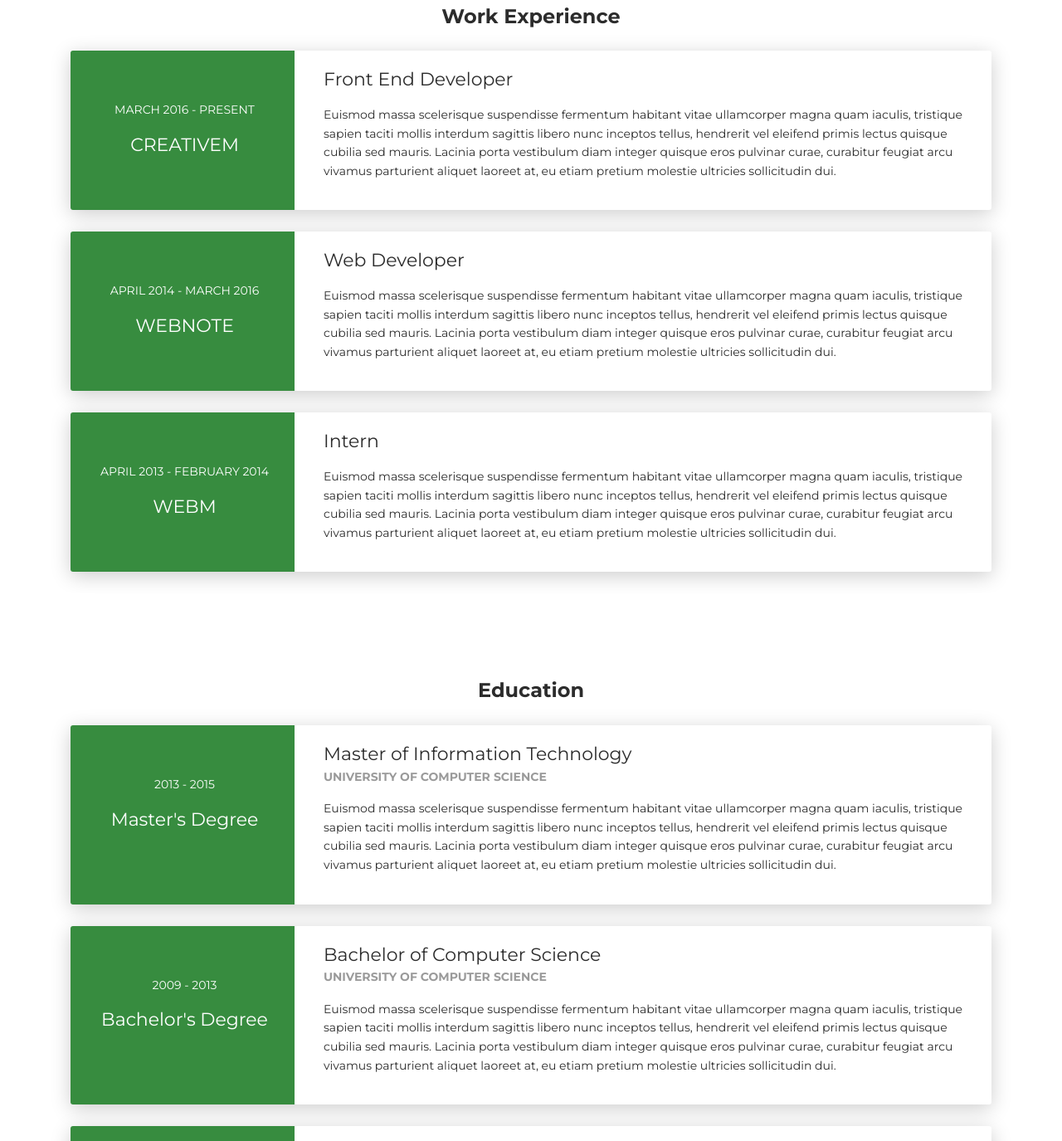
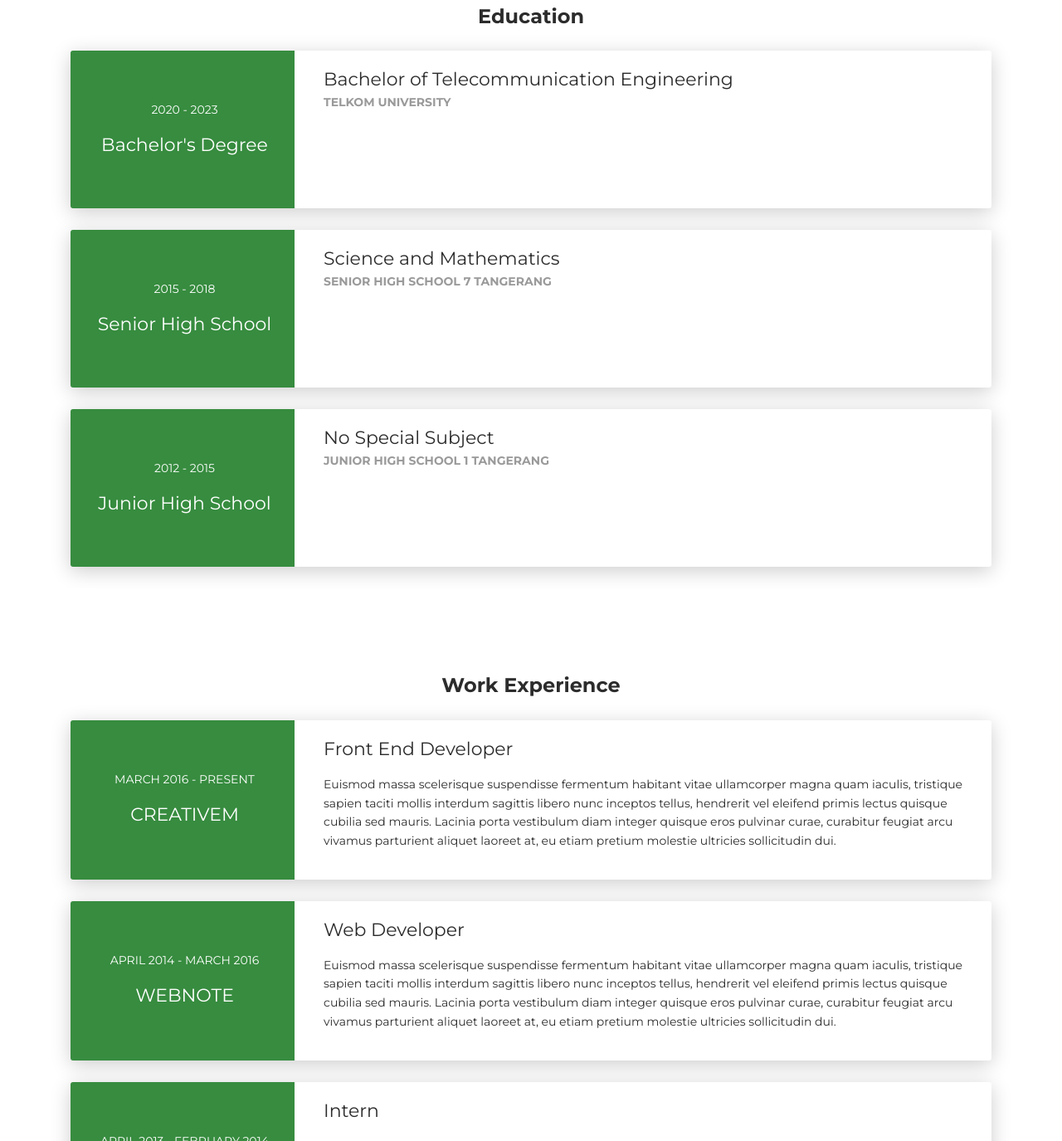
Before and after one commit to rezhafeb/Bengpro, a plain HTML site: page index.html in a window 1280 px wide. Shown: the part 1425-2800 px from the top of the page at 83% size. Drawn offline with Linux system fonts and the light colour scheme.

Commit message:
Education Updates

```diff
--- a/index.html
+++ b/index.html
@@ -31,7 +31,7 @@
               <ul class="navbar-nav">
                 <li class="nav-item"><a class="nav-link smooth-scroll" href="#about">About</a></li>
                 <li class="nav-item"><a class="nav-link smooth-scroll" href="#skill">Skills</a></li>
-                <li class="nav-item"><a class="nav-link smooth-scroll" href="#experience">Education</a></li>
+                <li class="nav-item"><a class="nav-link smooth-scroll" href="#experience">Achievement</a></li>
                 <li class="nav-item"><a class="nav-link smooth-scroll" href="#contact">Contact</a></li>
               </ul>
             </div>
@@ -157,6 +157,62 @@
     </div>
   </div>
 </div>
+<div class="section">
+  <div class="container cc-education">
+    <div class="h4 text-center mb-4 title">Education</div>
+    <div class="card">
+      <div class="row">
+        <div class="col-md-3 bg-primary" data-aos="fade-right" data-aos-offset="50" data-aos-duration="500">
+          <div class="card-body cc-education-header">
+            <p>2020 - 2023</p>
+            <div class="h5">Bachelor's Degree</div>
+          </div>
+        </div>
+        <div class="col-md-9" data-aos="fade-left" data-aos-offset="50" data-aos-duration="500">
+          <div class="card-body">
+            <div class="h5">Bachelor  of Telecommunication Engineering</div>
+            <p class="category">Telkom University</p>
+            <p></p>
+          </div>
+        </div>
+      </div>
+    </div>
+    <div class="card">
+      <div class="row">
+        <div class="col-md-3 bg-primary" data-aos="fade-right" data-aos-offset="50" data-aos-duration="500">
+          <div class="card-body cc-education-header">
+            <p>2015 - 2018</p>
+            <div class="h5">Senior High School</div>
+          </div>
+        </div>
+        <div class="col-md-9" data-aos="fade-left" data-aos-offset="50" data-aos-duration="500">
+          <div class="card-body">
+            <div class="h5">Science and Mathematics</div>
+            <p class="category">Senior High School 7 Tangerang</p>
+            <p></p>
+          </div>
+        </div>
+      </div>
+    </div>
+    <div class="card">
+      <div class="row">
+        <div class="col-md-3 bg-primary" data-aos="fade-right" data-aos-offset="50" data-aos-duration="500">
+          <div class="card-body cc-education-header">
+            <p>2012 - 2015</p>
+            <div class="h5">Junior High School</div>
+          </div>
+        </div>
+        <div class="col-md-9" data-aos="fade-left" data-aos-offset="50" data-aos-duration="500">
+          <div class="card-body">
+            <div class="h5">No Special Subject</div>
+            <p class="category">Junior High School 1 Tangerang</p>
+            <p></p>
+          </div>
+        </div>
+      </div>
+    </div>
+  </div>
+</div>
 <div class="section" id="experience">
   <div class="container cc-experience">
     <div class="h4 text-center mb-4 title">Work Experience</div>
@@ -203,62 +259,6 @@
         <div class="col-md-9" data-aos="fade-left" data-aos-offset="50" data-aos-duration="500">
           <div class="card-body">
             <div class="h5">Intern</div>
-            <p>Euismod massa scelerisque suspendisse fermentum habitant vitae ullamcorper magna quam iaculis, tristique sapien taciti mollis interdum sagittis libero nunc inceptos tellus, hendrerit vel eleifend primis lectus quisque cubilia sed mauris. Lacinia porta vestibulum diam integer quisque eros pulvinar curae, curabitur feugiat arcu vivamus parturient aliquet laoreet at, eu etiam pretium molestie ultricies sollicitudin dui.</p>
-          </div>
-        </div>
-      </div>
-    </div>
-  </div>
-</div>
-<div class="section">
-  <div class="container cc-education">
-    <div class="h4 text-center mb-4 title">Education</div>
-    <div class="card">
-      <div class="row">
-        <div class="col-md-3 bg-primary" data-aos="fade-right" data-aos-offset="50" data-aos-duration="500">
-          <div class="card-body cc-education-header">
-            <p>2013 - 2015</p>
-            <div class="h5">Master's Degree</div>
-          </div>
-        </div>
-        <div class="col-md-9" data-aos="fade-left" data-aos-offset="50" data-aos-duration="500">
-          <div class="card-body">
-            <div class="h5">Master of Information Technology</div>
-            <p class="category">University of Computer Science</p>
-            <p>Euismod massa scelerisque suspendisse fermentum habitant vitae ullamcorper magna quam iaculis, tristique sapien taciti mollis interdum sagittis libero nunc inceptos tellus, hendrerit vel eleifend primis lectus quisque cubilia sed mauris. Lacinia porta vestibulum diam integer quisque eros pulvinar curae, curabitur feugiat arcu vivamus parturient aliquet laoreet at, eu etiam pretium molestie ultricies sollicitudin dui.</p>
-          </div>
-        </div>
-      </div>
-    </div>
-    <div class="card">
-      <div class="row">
-        <div class="col-md-3 bg-primary" data-aos="fade-right" data-aos-offset="50" data-aos-duration="500">
-          <div class="card-body cc-education-header">
-            <p>2009 - 2013</p>
-            <div class="h5">Bachelor's Degree</div>
-          </div>
-        </div>
-        <div class="col-md-9" data-aos="fade-left" data-aos-offset="50" data-aos-duration="500">
-          <div class="card-body">
-            <div class="h5">Bachelor of Computer Science</div>
-            <p class="category">University of Computer Science</p>
-            <p>Euismod massa scelerisque suspendisse fermentum habitant vitae ullamcorper magna quam iaculis, tristique sapien taciti mollis interdum sagittis libero nunc inceptos tellus, hendrerit vel eleifend primis lectus quisque cubilia sed mauris. Lacinia porta vestibulum diam integer quisque eros pulvinar curae, curabitur feugiat arcu vivamus parturient aliquet laoreet at, eu etiam pretium molestie ultricies sollicitudin dui.</p>
-          </div>
-        </div>
-      </div>
-    </div>
-    <div class="card">
-      <div class="row">
-        <div class="col-md-3 bg-primary" data-aos="fade-right" data-aos-offset="50" data-aos-duration="500">
-          <div class="card-body cc-education-header">
-            <p>2007 - 2009</p>
-            <div class="h5">High School</div>
-          </div>
-        </div>
-        <div class="col-md-9" data-aos="fade-left" data-aos-offset="50" data-aos-duration="500">
-          <div class="card-body">
-            <div class="h5">Science and Mathematics</div>
-            <p class="category">School of Secondary board</p>
             <p>Euismod massa scelerisque suspendisse fermentum habitant vitae ullamcorper magna quam iaculis, tristique sapien taciti mollis interdum sagittis libero nunc inceptos tellus, hendrerit vel eleifend primis lectus quisque cubilia sed mauris. Lacinia porta vestibulum diam integer quisque eros pulvinar curae, curabitur feugiat arcu vivamus parturient aliquet laoreet at, eu etiam pretium molestie ultricies sollicitudin dui.</p>
           </div>
         </div>
```
